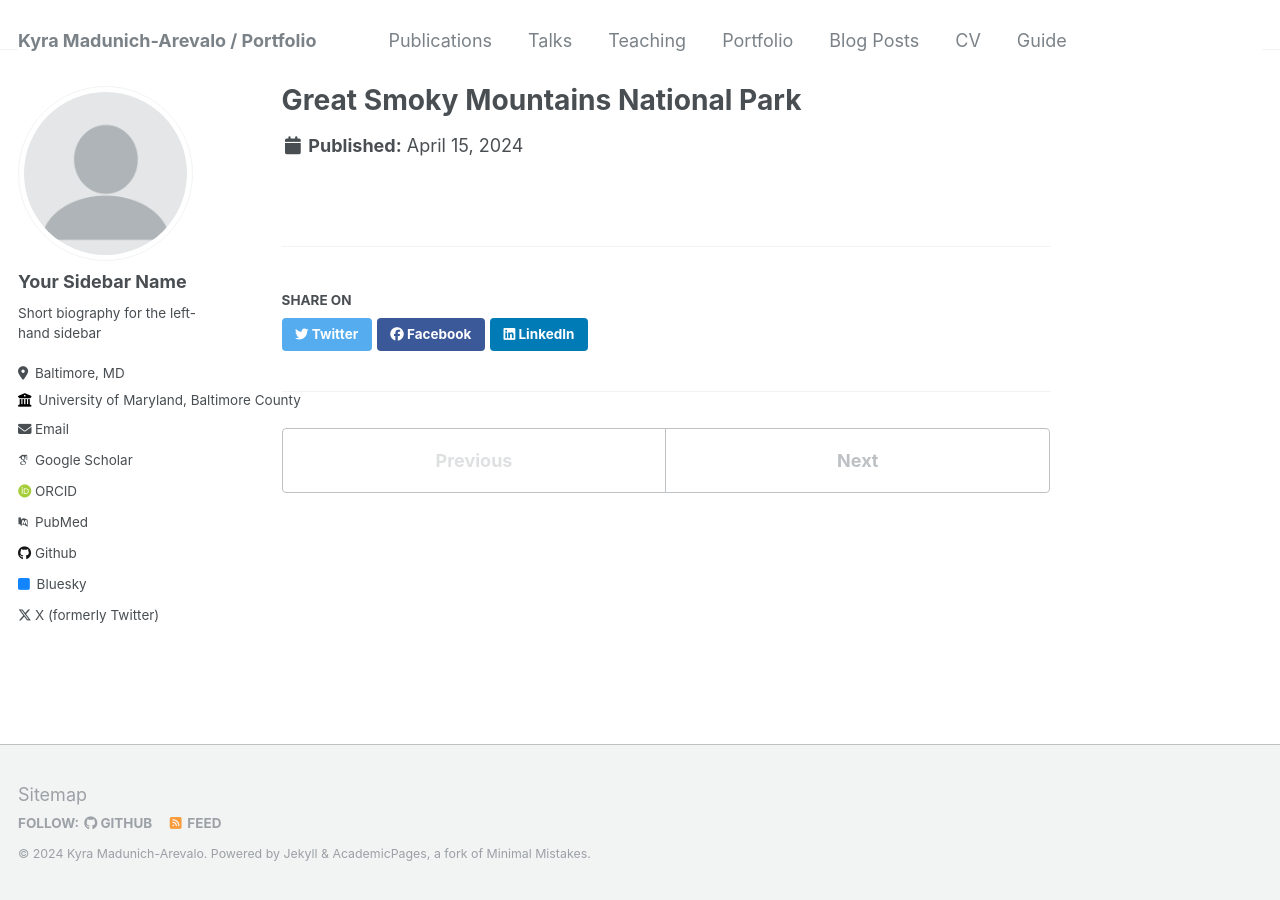
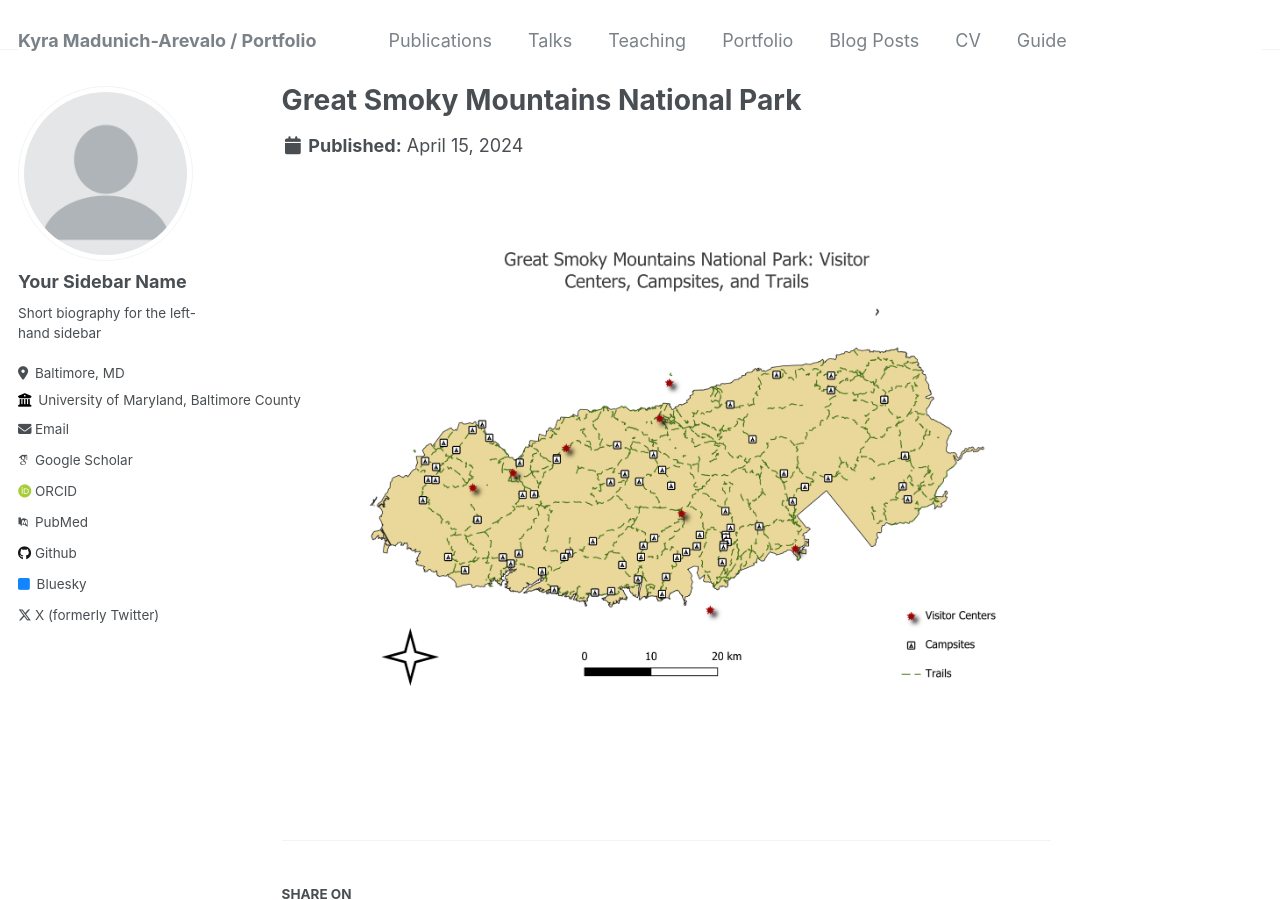
Before and after one commit to kyramadunich/kyramadunich.github.io, a Jekyll site: the page built from _portfolio/GRSM.md, in a window 1280 px wide and 900 px high. Built offline with Jekyll 4.4.1, drawn with Linux system fonts in a browser that asks for light colours; some web fonts are replaced.

Commit message:
Update GRSM.md

```diff
--- a/_portfolio/GRSM.md
+++ b/_portfolio/GRSM.md
@@ -1,5 +1,6 @@
 ---
 title: "Great Smoky Mountains National Park"
-excerpt: "Great Smoky Mountains National Park <br/><img src='/images/badassness500x300.png'>"
+excerpt: "Great Smoky Mountains National Park <br/><img src='//images/GRSM_MAP.png'>"
 collection: portfolio
 ---
+<br/><img src='//images/GRSM_MAP.png'>
```
